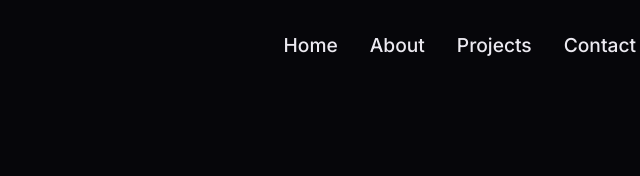
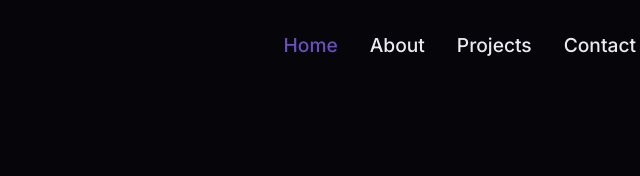
Before and after one commit to Ollie-Moss/Ollie-Moss.github.io, a website: page src/pages/index.html in a window 1280 px wide. In both pictures the pointer is over the link "Home". Shown: the top 176 px of the page, 548-1188 px from the left. Drawn offline with Linux system fonts and the light colour scheme.

Commit message:
Fixed nav hover states

```diff
--- a/src/components/header/header.css
+++ b/src/components/header/header.css
@@ -38,7 +38,7 @@ nav > a{
     text-decoration: none;
 }
 
-.nav > a:hover {
+nav > a:hover {
     color: var(--accent);
 }
 
```
